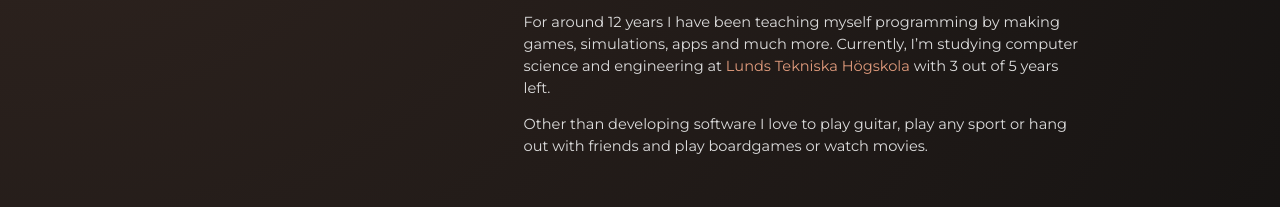
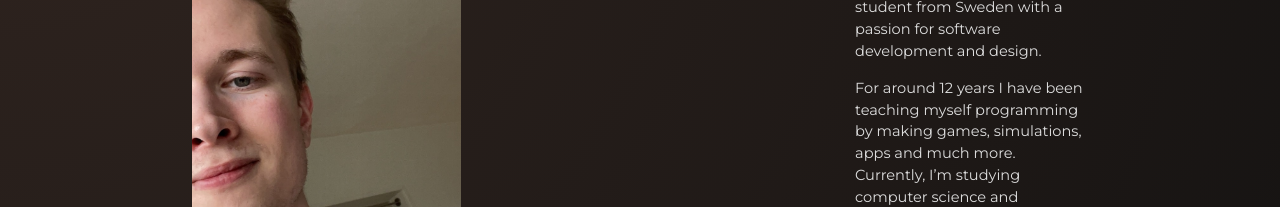
Before and after one commit to TheEggHealer/devyne-web, a Gatsby site: page /about in a window 1280 px wide. Shown: the part 293-500 px from the top of the page. Built offline with nearby package versions, Linux system fonts and the light colour scheme; Gatsby itself is replaced by a stand-in of ours.

Commit message:
Update about.js

```diff
--- a/src/pages/about.js
+++ b/src/pages/about.js
@@ -28,7 +28,7 @@ export default function About({ data }) {
         <title>About</title>
       </Helmet>
       <div className={styles.me}>
-        {/* <GatsbyImage image={getImage(image)} alt="Portrait" className={styles.portrait} /> */}
+        <GatsbyImage image={getImage(image)} alt="Portrait" className={styles.portrait} />
         <div className={styles.portrait}></div>
         <article>
           <h1>This is me</h1>
```
